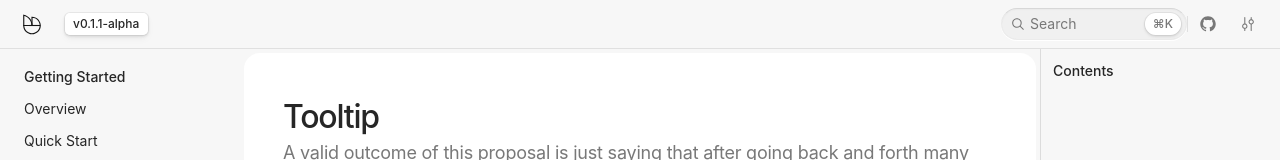
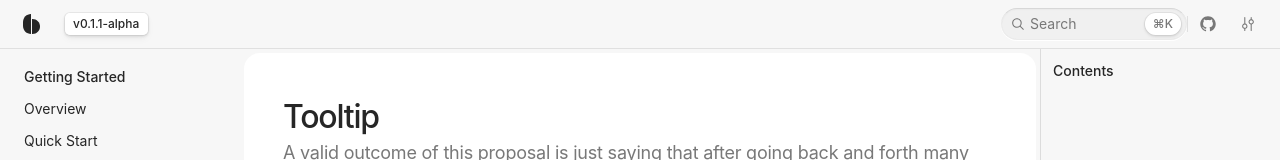
Before and after one commit to colmtuite/base-ui-website, a Next.js app: page / in a window 1280 px wide. Shown: the top 160 px of the page. Built offline with nearby package versions, Linux system fonts and the light colour scheme.

Commit message:
update logo

```diff
--- a/src/app/components/app-bar.tsx
+++ b/src/app/components/app-bar.tsx
@@ -16,18 +16,17 @@ export default function AppBar() {
               className="Icon"
             >
               <path
-                d="M12 5.25V4.6875H11.4375V5.25H12ZM12 13.5V14.0625H12.5625V13.5H12ZM3.75 13.5V12.9375H3.1875V13.5H3.75ZM19.6875 13.5C19.6875 17.7457 16.2457 21.1875 12 21.1875V22.3125C16.867 22.3125 20.8125 18.367 20.8125 13.5H19.6875ZM12 5.8125C16.2457 5.8125 19.6875 9.25431 19.6875 13.5H20.8125C20.8125 8.63299 16.867 4.6875 12 4.6875V5.8125ZM11.4375 5.25V13.5H12.5625V5.25H11.4375ZM12 12.9375H3.75V14.0625H12V12.9375ZM12 21.1875C7.75431 21.1875 4.3125 17.7457 4.3125 13.5H3.1875C3.1875 18.367 7.13299 22.3125 12 22.3125V21.1875Z"
-                fill="#151515"
-              />
+                fill-rule="evenodd"
+                clip-rule="evenodd"
+                d="M11 2C6.58172 2 3 5.58172 3 10V14C3 18.4183 6.58172 22 11 22V2Z"
+                fill="var(--gray-text-2)"
+              ></path>
               <path
-                d="M12 13.5V14.0625H12.5625V13.5H12ZM3.75 13.5H3.1875V14.0625H3.75V13.5ZM3.75 3.24164L3.86998 2.69208L3.1875 2.54308V3.24164H3.75ZM12 12.9375H3.75V14.0625H12V12.9375ZM3.63002 3.79119C8.09491 4.76599 11.4375 8.7433 11.4375 13.5H12.5625C12.5625 8.20335 8.84063 3.7773 3.86998 2.69208L3.63002 3.79119ZM3.1875 3.24164V13.5H4.3125V3.24164H3.1875Z"
-                fill="#151515"
-              />
-              <path
-                d="M9.375 13.5H20.25"
-                stroke="#151515"
-                stroke-width="1.125"
-              />
+                fill-rule="evenodd"
+                clip-rule="evenodd"
+                d="M12 22H12.5C16.6421 22 20 18.6421 20 14.5C20 10.3579 16.6421 7 12.5 7H12V22Z"
+                fill="var(--gray-text-2)"
+              ></path>
             </svg>
           </Link>
           <select className="SelectTrigger size-1">
```
